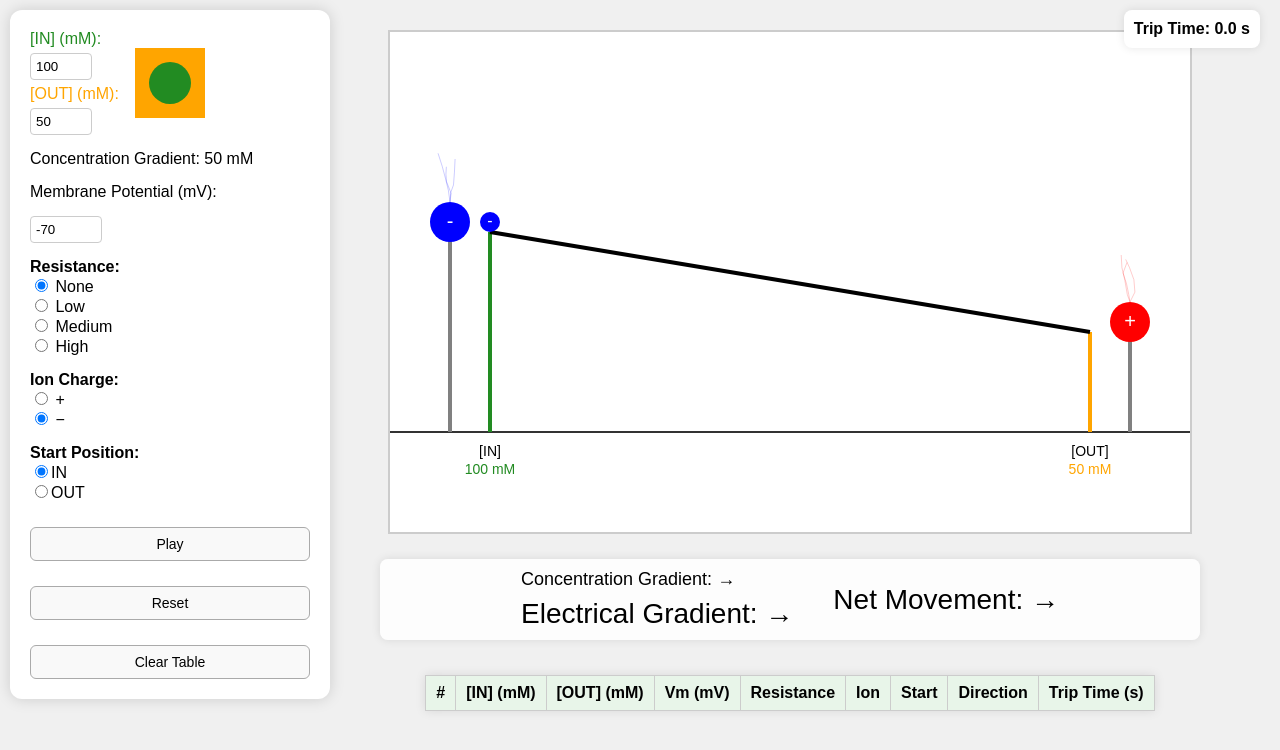
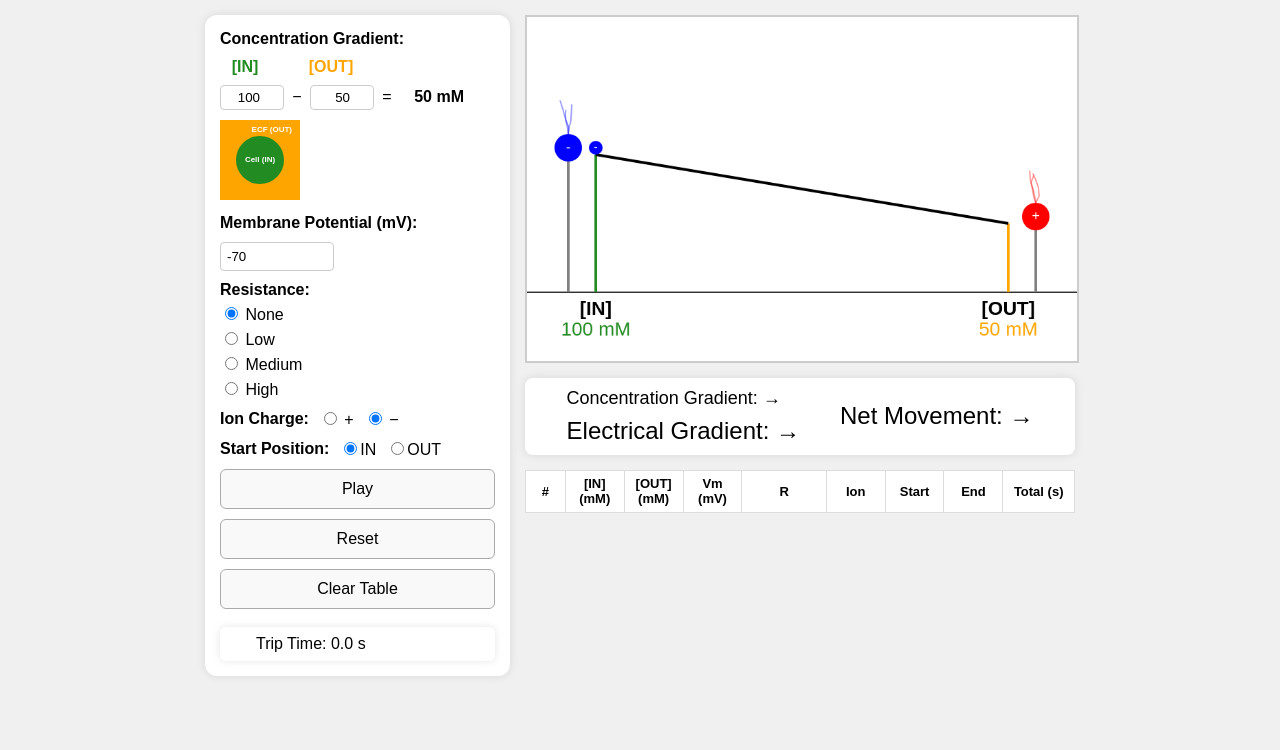
Before and after one commit to awaugh19/electrochemical_gradient_model, a plain HTML site: page index.html in a window 1280 px wide. Drawn offline with Linux system fonts and the light colour scheme.

Commit message:
Update index.html
mobile-friendly

```diff
--- a/index.html
+++ b/index.html
@@ -5,134 +5,49 @@
   <meta charset="UTF-8" />
   <meta name="viewport" content="width=device-width, initial-scale=1.0" />
   <title>Electrochemical Gradient Model</title>
+
+</head>
 <style>
-    /* CSS remains largely the same, with minor organizational tweaks */
+  :root {
+    --max-width: 900px;
+  }
+
   body {
     font-family: sans-serif;
     margin: 0;
     padding: 0;
-      overflow: hidden;
     background: #f0f0f0;
-    }
-
-    #sim-container {
     display: flex;
     flex-direction: column;
     align-items: center;
-  padding-left: 300px;
-  box-sizing: border-box;
-  min-height: 100vh;
-  position: relative;
-  gap: 15px;           /* Adds space between canvas, forceDisplay, and table */
-  padding-top: 20px;   /* Moves everything in container up */
+    overflow-x: hidden;
   }
 
-
-    canvas {
-      display: block;
-      background: white;
-      margin: 10px auto;
-      border: 2px solid #ccc;
+  #wrapper {
+    width: 100%;
+    max-width: var(--max-width);
+    display: flex;
+    flex-direction: column;
+    gap: 15px;
+    padding: 15px;
+    box-sizing: border-box;
   }
 
   #controls {
-      position: absolute;
-      top: 10px;
-      left: 10px;
     background: #fff;
-      padding: 20px;
+    padding: 15px;
     border-radius: 12px;
-      box-shadow: 0 0 15px rgba(0, 0, 0, 0.15);
+    box-shadow: 0 0 10px rgba(0, 0, 0, 0.1);
     display: flex;
     flex-direction: column;
-      gap: 15px;
-      width: 280px;
-      z-index: 1000;
+    gap: 10px;
   }
 
-    label,
-    .charge-group {
-      display: block;
-      margin: 0;
-    }
-
-    button {
-      margin-top: 10px;
-      padding: 8px 12px;
-      font-size: 14px;
-      border-radius: 6px;
-      border: 1px solid #aaa;
-      background: #f9f9f9;
-      cursor: pointer;
-    }
-
-    #timerDisplay,
-    #tripTotal,
-    #previousRun {
-      position: absolute;
-      background: #fff;
-      padding: 10px;
-      border-radius: 8px;
-      box-shadow: 0 0 10px rgba(0, 0, 0, 0.1);
-      z-index: 1000;
-    }
-
-    #timerDisplay {
-      top: 10px;
-      right: 20px;
-      font-weight: bold;
-    }
-
-    #tripTotal {
-      top: 60px;
-      right: 20px;
-      font-weight: bold;
-      display: none;
-    }
-
-    .mM-input {
-      width: 50px;
-      padding: 5px;
-      border-radius: 4px;
-      border: 1px solid #ccc;
-    }
-
-    .mV-input {
-      width: 60px;
-      padding: 5px;
-      border-radius: 4px;
-      border: 1px solid #ccc;
-    }
-
-    #forceDisplay {
-      background: rgba(255, 255, 255, 0.9);
-      padding: 10px;
-      border-radius: 8px;
-      margin: 0px auto;
-      width: 800px;
-      text-align: center;
-      box-shadow: 0 0 10px rgba(0, 0, 0, 0.1);
-      z-index: 1000;
-    }
-    #runHistoryTable th, #runHistoryTable td {
-  padding: 8px 10px;
-  border: 1px solid #ccc;
-  text-align: center;
-  margin: 10px auto;
-}
-#runHistoryTable th {
-  background-color: #e8f5e9;
-}
-#runHistoryTable {
-  margin: 0 auto 30px; /* Top, left/right, bottom */
-}
-#runHistoryTable tr:nth-child(even) {
-  background-color: #f9f9f9;
-}
   .input-row-with-cell {
     display: flex;
+    flex-wrap: wrap;
     align-items: center;
-  gap: 16px;
+    gap: 10px;
   }
 
   .input-group {
@@ -141,39 +56,195 @@
     gap: 5px;
   }
 
-#cellReference {
-  flex-shrink: 0;
-  margin-top: 5px;
+  label {
+    font-weight: bold;
   }
 
+  input[type="number"] {
+    padding: 6px;
+    border-radius: 4px;
+    border: 1px solid #ccc;
+    width: 100px;
+  }
+
+  .charge-group {
+    display: flex;
+    flex-wrap: wrap;
+    gap: 10px;
+    align-items: center;
+  }
+
+  .charge-group.column-layout {
+    flex-direction: column;
+    align-items: flex-start;
+    gap: 5px;
+  }
+
+  .charge-group label {
+    font-weight: normal;
+  }
+
+  button {
+    padding: 10px;
+    font-size: 16px;
+    border-radius: 6px;
+    border: 1px solid #aaa;
+    cursor: pointer;
+    background: #f9f9f9;
+  }
+
+  canvas {
+    width: 100%;
+    height: auto;
+    background: white;
+    border: 2px solid #ccc;
+  }
+
+  #forceDisplay {
+    background: #fff;
+    padding: 10px;
+    border-radius: 8px;
+    box-shadow: 0 0 10px rgba(0, 0, 0, 0.1);
+    text-align: center;
+  }
+
+  #runHistoryTable {
+  width: 98%; /* Slightly narrower */
+  border-collapse: collapse;
+  background: #fff;
+  box-shadow: 0 0 10px rgba(0, 0, 0, 0.1);
+  font-size: 0.93em; /* 7% font reduction */
+  line-height: 1.3; /* Tighter line spacing */
+}
+
+#runHistoryTable {
+  width: 100%;
+  border-collapse: collapse;
+  font-size: 13px;
+  table-layout: fixed;
+}
+
+#runHistoryTable th, #runHistoryTable td {
+  padding: 5px 3px;
+  border: 1px solid #ddd;
+  text-align: center;
+  line-height: 1.2;
+}
+
+/* Column width distribution */
+#runHistoryTable th:nth-child(1), #runHistoryTable td:nth-child(1) { width: 5%; }
+#runHistoryTable th:nth-child(n+2):nth-child(-n+4),
+#runHistoryTable td:nth-child(n+2):nth-child(-n+4) { width: 8%; }
+#runHistoryTable th:nth-child(5), #runHistoryTable td:nth-child(5) { width: 12%; }
+#runHistoryTable th:nth-child(n+6):nth-child(-n+8),
+#runHistoryTable td:nth-child(n+6):nth-child(-n+8) { width: 8%; }
+#runHistoryTable th:nth-child(9), #runHistoryTable td:nth-child(9) { width: 10%; }
+
+@media (max-width: 768px) {
+  #runHistoryTable {
+    font-size: 11px;
+  }
+  #runHistoryTable th, #runHistoryTable td {
+    padding: 3px 2px;
+  }
+}
+  @media (min-width: 768px) {
+    #wrapper {
+      flex-direction: row;
+      align-items: flex-start;
+    }
+
+    #controls {
+      flex: 1;
+      max-width: 280px;
+      position: sticky;
+      top: 10px;
+    }
+
+    #sim-area {
+      flex: 2;
+      display: flex;
+      flex-direction: column;
+      gap: 15px;
+    }
+  }
+
+  @media (max-width: 767px) {
+
+    input[type="number"],
+    button {
+      width: 100%;
+      font-size: 18px;
+    }
+
+    #runHistoryTable {
+      font-size: 12px;
+      display: block;
+      overflow-x: auto;
+    }
+
+    canvas {
+      width: 100% !important;
+      height: auto !important;
+    }
+
+    .input-row-with-cell {
+      flex-direction: column;
+      align-items: flex-start;
+    }
+
+    #cellReference {
+      align-self: center;
+    }
+  }
 </style>
-</head>
 
 <body>
+  <div id="wrapper">
     <div id="controls">
       <div class="input-row-with-cell">
         <div class="input-group">
-            <label style="color: forestgreen;">[IN] (mM):</label>
-            <input type="number" id="concOutside" class="mM-input" min="0" max="1000" value="100" step="1" />
-
-            <label style="color: #FFA500;">[OUT] (mM):</label>
-            <input type="number" id="concInside" class="mM-input" min="0" max="1000" value="50" step="1" />
+          <div style="font-weight: bold; margin-bottom: 5px;">Concentration Gradient:</div>
+          <div style="display: flex; flex-direction: column; gap: 8px;">
+            <!-- Labels row -->
+            <div style="display: flex; align-items: center; gap: 8px; margin-left: 0;">
+              <div style="width: 50px; text-align: center;">
+                <label style="color: forestgreen;">[IN]</label>
+              </div>
+              <div style="width: 20px;"></div> <!-- Spacer for minus symbol -->
+              <div style="width: 50px; text-align: center;">
+                <label style="color: #FFA500;">[OUT]</label>
+              </div>
             </div>
 
+            <!-- Inputs and calculation row -->
+            <div style="display: flex; align-items: center; gap: 8px;">
+              <input type="number" id="concOutside" min="0" max="1000" value="100" step="1"
+                     style="width: 50px; text-align: right; padding: 4px; padding-right: 8px;" />
+              <span style="width: 10px; text-align: center;">−</span>
+              <input type="number" id="concInside" min="0" max="1000" value="50" step="1"
+                     style="width: 50px; text-align: right; padding: 4px; padding-right: 8px;" />
+              <span style="width: 10px; text-align: center;">=</span>
+              <div id="gradientValue" style="min-width: 60px; font-weight: bold; text-align: right; padding: 4px;">
+                50 mM
+              </div>
+            </div>
+          </div>
+        </div>
         <div id="cellReference">
-            <svg width="70" height="70" viewBox="0 0 100 100">
+          <svg width="80" height="80" viewBox="0 0 100 100">
             <rect x="0" y="0" width="100" height="100" fill="#FFA500" />
             <circle cx="50" cy="50" r="30" fill="forestgreen" />
+            <text x="50" y="50" fill="white" font-size="10" text-anchor="middle" dominant-baseline="middle" font-weight="bold">Cell (IN)</text>
+            <text x="90" y="15" fill="white" font-size="10" text-anchor="end" font-weight="bold">ECF (OUT)</text>
           </svg>
         </div>
       </div>
 
-        <div id="gradientValue">Concentration Gradient: 90 mM</div>
+      <label for="membranePotential" style="color: black;">Membrane Potential (mV):</label>
+      <input type="number" id="membranePotential" min="-1000" max="1000" value="-70" step="1" />
 
-        <label for="membranePotential" style="color: black;">Membrane Potential (mV):</label>
-        <input type="number" id="membranePotential" class="mV-input" min="-1000" max="1000" value="-70" step="1" />
-
-        <div class="charge-group">
+      <div class="charge-group column-layout">
         <strong>Resistance:</strong>
         <label><input type="radio" name="resistance" value="0" checked /> None</label>
         <label><input type="radio" name="resistance" value="1" /> Low</label>
@@ -196,33 +267,36 @@
       <button id="togglePlayPause">Play</button>
       <button id="reset">Reset</button>
       <button id="clearHistory">Clear Table</button>
+
+      <div id="tripInfo"
+        style="display: flex; gap: 1em; justify-content: center; background: #fff; padding: 8px; border-radius: 6px; box-shadow: 0 0 8px rgba(0, 0, 0, 0.1); margin-top: 8px;">
+        <span id="timerDisplay">Trip Time: 0.0 s</span>
+        <span id="tripTotal" style="visibility: hidden;">Total: --</span>
+      </div>
     </div>
 
-      <div id="sim-container">
+    <div id="sim-area">
       <canvas id="gameCanvas" width="800" height="500"></canvas>
       <div id="forceDisplay">Forces: Calculating...</div>
-
-        <table id="runHistoryTable" style="margin: 20px auto; background: #fff; border-collapse: collapse; box-shadow: 0 0 10px rgba(0,0,0,0.1);">
+      <div style="overflow-x: auto;">
+        <table id="runHistoryTable">
           <thead>
-            <tr style="background-color: #e0e0e0;">
+            <tr>
               <th>#</th>
               <th>[IN] (mM)</th>
               <th>[OUT] (mM)</th>
               <th>Vm (mV)</th>
-              <th>Resistance</th>
+              <th>R</th>
               <th>Ion</th>
               <th>Start</th>
-              <th>Direction</th>
-              <th>Trip Time (s)</th>
+              <th>End</th>
+              <th>Total (s)</th>
             </tr>
           </thead>
           <tbody id="runHistoryBody"></tbody>
         </table>
       </div>
-
-      <div id="timerDisplay">Trip Time: 0.0 s</div>
-      <div id="tripTotal" style="display: none;">Trip Total: 0.0 s</div>
-
+    </div>
 
     <script>
       //----- Utility Functions -----//
@@ -260,6 +334,7 @@
         timerDisplay: document.getElementById('timerDisplay'),
         tripTotalDisplay: document.getElementById('tripTotal'),
         forceDisplay: document.getElementById('forceDisplay'),
+        gradientValue: document.getElementById('gradientValue'),
       };
       const ctx = elements.canvas.getContext('2d');
 
@@ -342,10 +417,9 @@ const lightning = {
         const inside = parseFloat(elements.concInsideInput.value);
         const validOutside = isNaN(outside) ? 100 : outside;
         const validInside = isNaN(inside) ? 10 : inside;
-
-      const gradient = outside - inside;
-      elements.gradientValueDisplay.textContent = `Concentration Gradient: ${gradient} mM`;
-      return { outside, inside, gradient };
+        const gradient = validOutside - validInside;
+        elements.gradientValue.textContent = `${gradient} mM`;
+        return { outside: validOutside, inside: validInside, gradient };
       };
 
       /** Determines the electrode orientation based on the membrane potential.
@@ -372,7 +446,7 @@ const lightning = {
         const largerArrowSize = 'font-size: 36px;';
         const normalArrowSize = 'font-size: 20px;';
 
-      const largeStyle = 'font-size: 28px;';
+        const largeStyle = 'font-size: 24px;';
         const normalStyle = 'font-size: 18px;';
 
         // Determine which gradient is stronger
@@ -400,12 +474,16 @@ elements.forceDisplay.innerHTML = `
 
       /** Saves and displays the data from the previous run. */
       const saveRunData = () => {
-  simulation.runCount += 1;  // <- Only increment, don't reassign
+  simulation.runCount += 1;
 
   const startPos = getStartPosition();
-  const directionText = Math.abs(simulation.currentDirection) <= SIMULATION_CONSTANTS.FORCE_THRESHOLD
-    ? 'NO MOVEMENT'
-    : simulation.currentDirection > 0 ? 'IN → OUT' : 'OUT → IN';
+  let endPosition;
+
+  if (Math.abs(simulation.currentDirection) <= SIMULATION_CONSTANTS.FORCE_THRESHOLD) {
+    endPosition = startPos; // No movement
+  } else {
+    endPosition = simulation.currentDirection > 0 ? 'OUT' : 'IN';
+  }
 
   simulation.previousRunData = simulation.currentRunData;
 
@@ -417,7 +495,7 @@ elements.forceDisplay.innerHTML = `
           ionCharge: getIonCharge(),
           startPosition: startPos,
           tripTime: simulation.tripTimer.toFixed(1),
-    direction: directionText,
+          endPosition: endPosition  // New field
         };
 
         const tableBody = document.getElementById('runHistoryBody');
@@ -430,7 +508,7 @@ elements.forceDisplay.innerHTML = `
     <td>${simulation.currentRunData.resistance}</td>
     <td>${simulation.currentRunData.ionCharge}</td>
     <td>${simulation.currentRunData.startPosition}</td>
-    <td>${simulation.currentRunData.direction}</td>
+    <td>${simulation.currentRunData.endPosition}</td>
     <td>${simulation.currentRunData.tripTime}</td>
   `;
         tableBody.insertBefore(row, tableBody.firstChild);
@@ -448,8 +526,8 @@ elements.forceDisplay.innerHTML = `
         simulation.isPaused = true;
         elements.togglePlayPauseButton.textContent = 'Play';
         elements.timerDisplay.textContent = 'Trip Time: 0.0 s';
-  elements.tripTotalDisplay.textContent = 'Trip Total: 0.0 s';
-  elements.tripTotalDisplay.style.display = 'none';
+        elements.tripTotalDisplay.textContent = 'Total: 0.0 s';
+        elements.tripTotalDisplay.style.visibility = 'hidden';
         lightning.show = true;
         lightning.animate = true;
         lightning.showContactBolts = false; // ✅ hide on reset
@@ -476,10 +554,12 @@ const updateSimulation = (deltaTime) => {
           (simulation.currentDirection > 0 && simulation.ball.t >= 1) ||
           (simulation.currentDirection < 0 && simulation.ball.t <= 0);
 
-  // ✅ First check for boundary trip complete
+        const tripTotal = document.getElementById('tripTotal');
+
         if (reachedBoundary) {
-    elements.tripTotalDisplay.style.display = 'block';
-    elements.tripTotalDisplay.textContent = `Total: ${simulation.tripTimer.toFixed(1)} s`;
+          tripTotal.textContent = `Total: ${simulation.tripTimer.toFixed(1)} s`;
+          tripTotal.style.visibility = 'visible'; // ✅ show without shifting layout
+
           saveRunData();
           simulation.lastTripCompleted = true;
           simulation.isPaused = true;
@@ -487,23 +567,29 @@ const updateSimulation = (deltaTime) => {
           lightning.animate = false;
           lightning.showContactBolts = true;
           elements.togglePlayPauseButton.textContent = 'Play';
-    return; // ✅ stop after trip complete
+          return;
         }
 
-  // ✅ Then check for equilibrium case
+
+        // ✅ Equilibrium case
         if (simulation.currentDirection === 0 && !simulation.lastTripCompleted && simulation.tripTimer > 2.0) {
-    elements.tripTotalDisplay.style.display = 'block';
-    elements.tripTotalDisplay.textContent = `Equilibrium Reached - No Net Movement`;
+          tripTotal.textContent = `Equilibrium Reached - No Net Movement`;
+          tripTotal.style.height = 'auto';
+          tripTotal.style.padding = '8px';
+          tripTotal.style.overflow = 'visible';
+          tripTotal.style.display = 'block'; // ✅ FIXED
+
           saveRunData();
           simulation.lastTripCompleted = true;
           simulation.isPaused = true;
           lightning.show = false;
-    lightning.animate = false;             // animate decorative bolts
-    lightning.showContactBolts = true;    // keep contact bolts visible
+          lightning.animate = false;
+          lightning.showContactBolts = true;
           elements.togglePlayPauseButton.textContent = 'Play';
           return;
         }
       };
+
 
       /**
        * Calculates the position of the ball along the ramp, taking into account resistance bumps.
@@ -577,8 +663,8 @@ const updateSimulation = (deltaTime) => {
       // Subtle lightning effect (faint jagged lines)
       function drawLightning(x, y, color, direction = 1, animate = true) {
         ctx.strokeStyle = color;
-  ctx.lineWidth = 1;
-  ctx.globalAlpha = 0.2;
+        ctx.lineWidth = 2;
+        ctx.globalAlpha = 0.4;
 
         for (let i = 0; i < 3; i++) {
           let startX = x;
@@ -775,20 +861,28 @@ function draw() {
           }
         }
 
-  // Labels and info
+// Set text properties
 ctx.fillStyle = 'black';
-  ctx.font = '14px sans-serif';
+ctx.font = 'bold 28px sans-serif';
 ctx.textAlign = 'center';
-  ctx.fillText('[IN]', simulation.ramp.startX, SIMULATION_CONSTANTS.GROUND_LEVEL + 20);
-  ctx.fillText('[OUT]', simulation.ramp.endX, SIMULATION_CONSTANTS.GROUND_LEVEL + 20);
+ctx.textBaseline = 'middle'; // Add this for vertical alignment
 
-  ctx.font = '14px sans-serif';
+// Calculate positions
+const textY = SIMULATION_CONSTANTS.GROUND_LEVEL + 25; // Start 25px below ground
+const valueY = textY + 30; // Values 30px below labels
+
+// Draw labels (black bold)
+ctx.fillText('[IN]', simulation.ramp.startX, textY);
+ctx.fillText('[OUT]', simulation.ramp.endX, textY);
+
+// Draw values (colored regular)
+ctx.font = '28px sans-serif'; // Non-bold for values
 ctx.fillStyle = 'forestgreen';
-  ctx.fillText(`${outside.toFixed(0)} mM`, simulation.ramp.startX, SIMULATION_CONSTANTS.GROUND_LEVEL + 38);
+ctx.fillText(`${outside.toFixed(0)} mM`, simulation.ramp.startX, valueY);
+ctx.fillStyle = '#FFA500';
+ctx.fillText(`${inside.toFixed(0)} mM`, simulation.ramp.endX, valueY);
 
-  ctx.fillStyle = '#FFA500';
-  ctx.fillText(`${inside.toFixed(0)} mM`, simulation.ramp.endX, SIMULATION_CONSTANTS.GROUND_LEVEL + 38);
-
+// Direction text (unchanged)
 let directionText;
 if (Math.abs(simulation.currentDirection) <= SIMULATION_CONSTANTS.FORCE_THRESHOLD) {
   directionText = getStartPosition() === 'IN' ? 'IN → OUT' : 'NO MOVEMENT';
@@ -796,7 +890,6 @@ function draw() {
   directionText = simulation.currentDirection > 0 ? 'IN → OUT' : 'IN ← OUT';
 }
       }
-
       /**
        * The main game loop function.  It updates the simulation state and redraws the canvas.
        * @param {number} timestamp - The current time in milliseconds.
@@ -933,4 +1026,5 @@ function draw() {
 
     </script>
 </body>
+
 </html>
```
Lines whose indentation alone changed are shown as unchanged.
